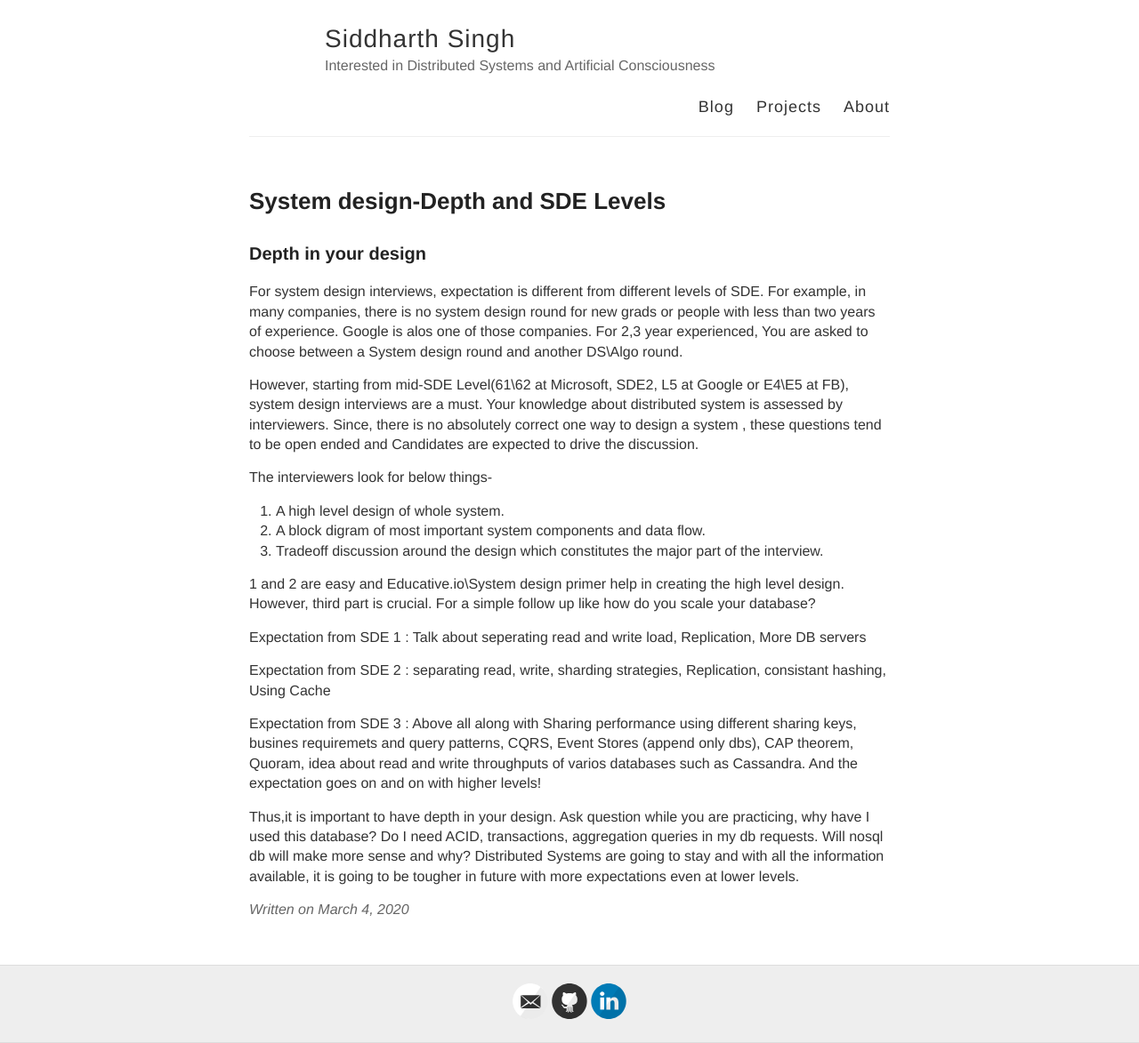
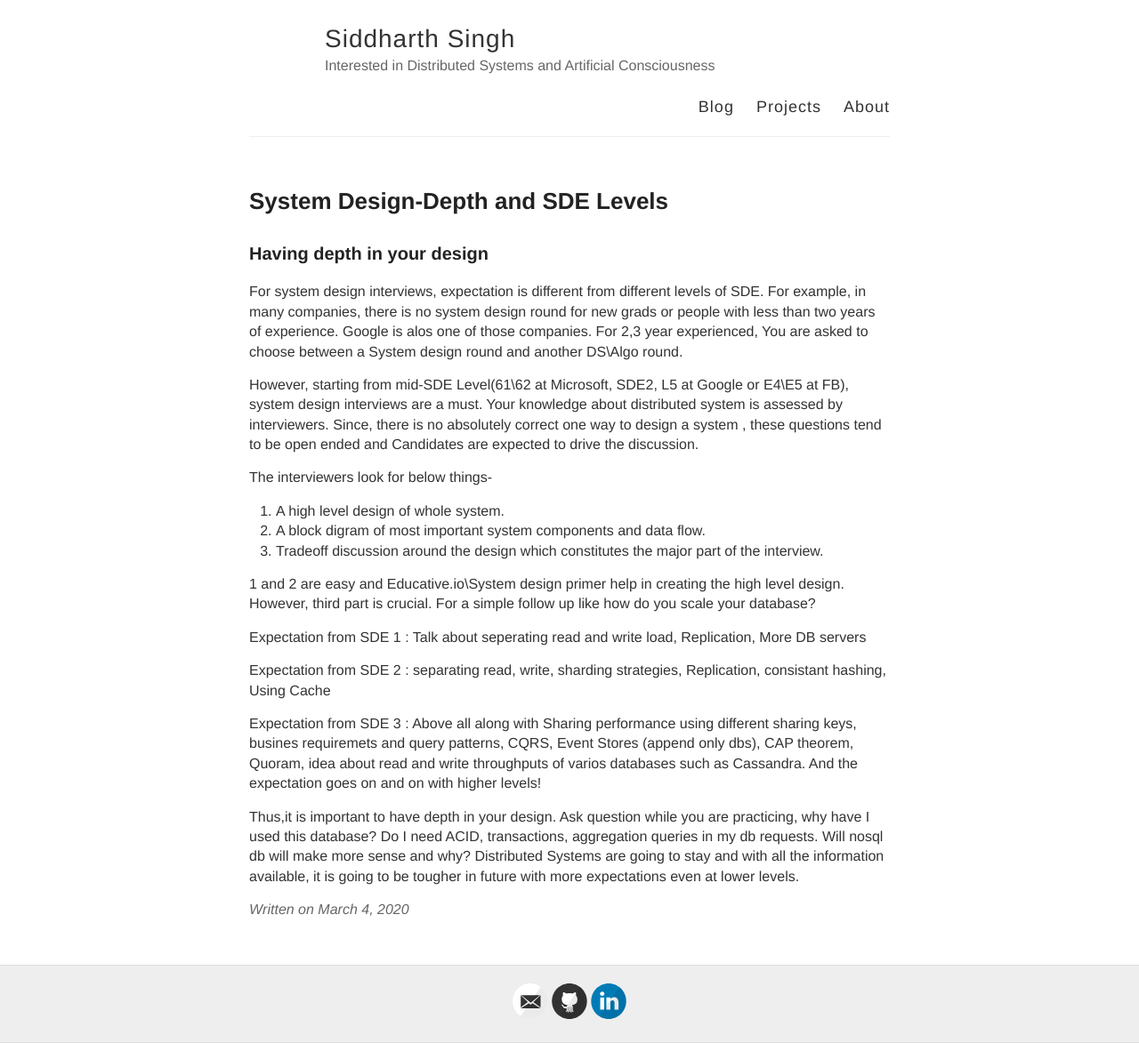
Before and after one commit to siddharthsingh89/siddharthsingh89.github.io, a Jekyll site: the page built from _posts/2020-03-04-System-Design-Level_depth.md, in a window 1280 px wide. Shown: the whole page at 89% size. Built offline with Jekyll 4.4.1, drawn with Linux system fonts in a browser that asks for light colours; comment, search, counter and statistics services are not loaded.

Commit message:
Update 2020-03-04-System-Design-Level_depth.md

```diff
--- a/_posts/2020-03-04-System-Design-Level_depth.md
+++ b/_posts/2020-03-04-System-Design-Level_depth.md
@@ -1,15 +1,12 @@
 ---
 layout: post
-title: System design-Depth and SDE Levels
+title: System Design-Depth and SDE Levels
 description : sde, system design, depth, system, interview
 ---
 
 
-### Depth in your design
-
-For system design interviews, expectation is different from different levels of SDE. For example, in many companies, there is no system design round for new grads
-or people with less than two years of experience. Google is alos one of those companies. For 2,3 year experienced, You are asked to
-choose between a System design round and another DS\Algo round.
+### Having depth in your design
+For system design interviews, expectation is different from different levels of SDE. For example, in many companies, there is no system design round for new grads or people with less than two years of experience. Google is alos one of those companies. For 2,3 year experienced, You are asked to choose between a System design round and another DS\Algo round.
 
 However, starting from mid-SDE Level(61\62 at Microsoft, SDE2, L5 at Google or E4\E5 at FB), system design interviews are a must.
 Your knowledge about distributed system is assessed by interviewers. Since, there is no absolutely correct one way to design a system
```
